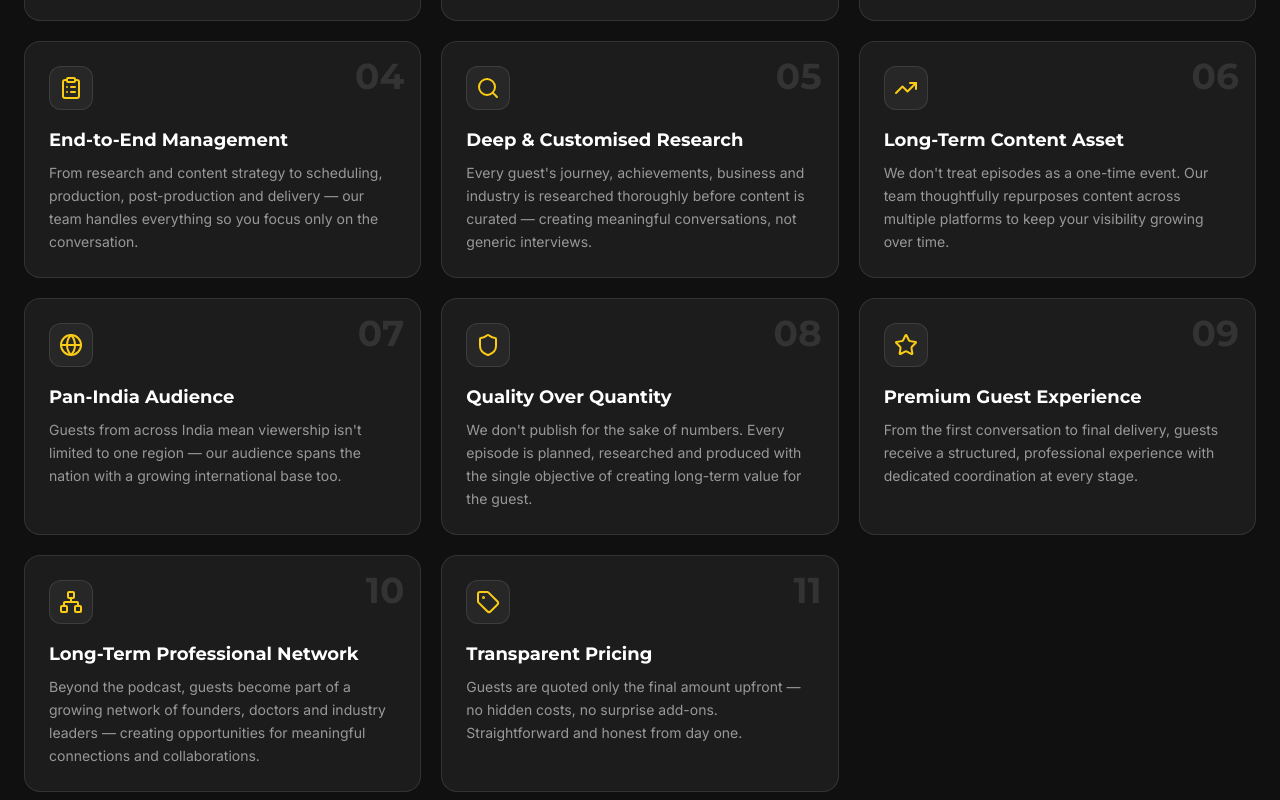
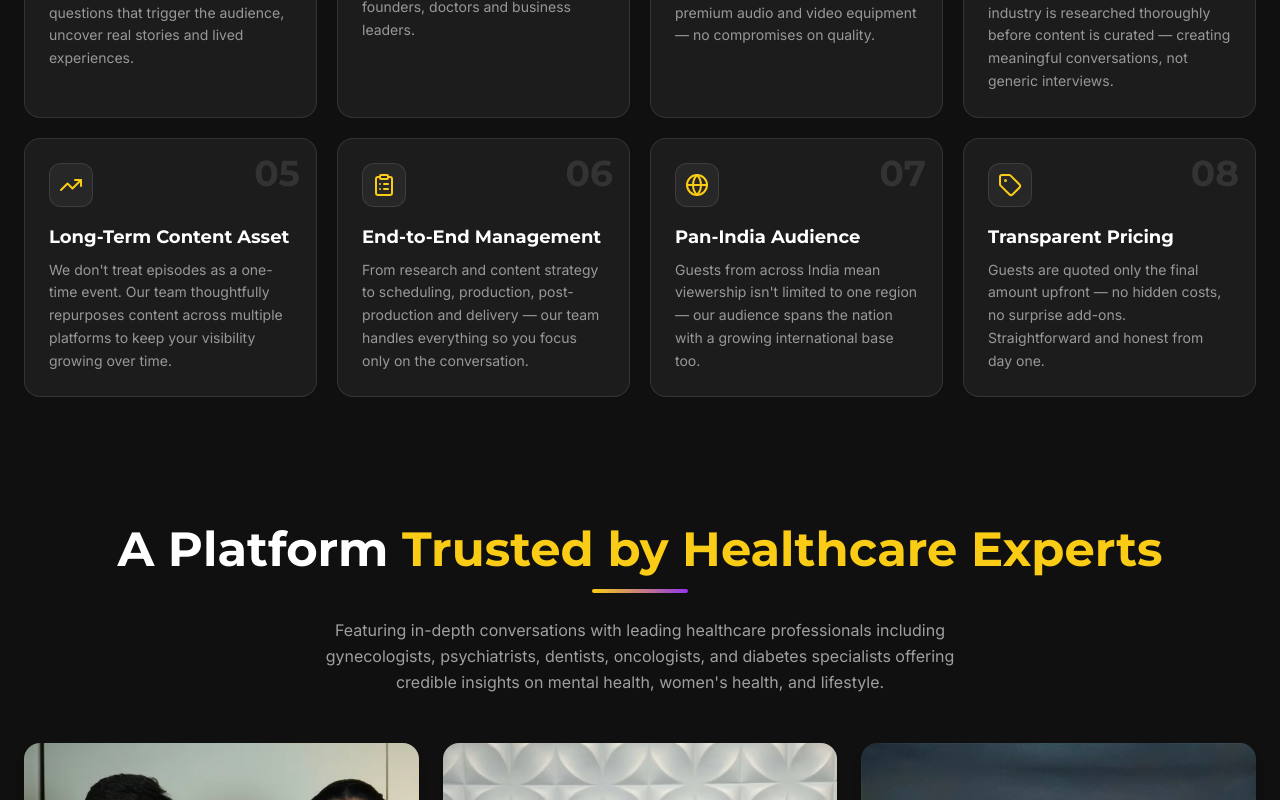
Before and after one commit to 18mca011-source/masum-gandhi-website, a Next.js app: page / in a window 1280 px wide. Shown: the part 2640-3440 px from the top of the page. Built offline with nearby package versions, Linux system fonts and the light colour scheme.

Commit message:
Trim USPs to 8, switch to 4-column grid layout

```diff
--- a/app/components/CoreOffering.tsx
+++ b/app/components/CoreOffering.tsx
@@ -1,16 +1,4 @@
-import {
-  Zap,
-  Users,
-  Video,
-  ClipboardList,
-  Search,
-  TrendingUp,
-  Globe,
-  Shield,
-  Star,
-  Network,
-  Tag,
-} from "lucide-react";
+import { Zap, Users, Video, ClipboardList, Search, TrendingUp, Globe, Tag } from "lucide-react";
 
 const usps = [
   {
@@ -32,12 +20,6 @@ const usps = [
       "We work exclusively with industry-standard studio spaces featuring premium audio and video equipment — no compromises on quality.",
   },
   {
-    icon: <ClipboardList className="w-6 h-6 text-yellow-400" />,
-    title: "End-to-End Management",
-    description:
-      "From research and content strategy to scheduling, production, post-production and delivery — our team handles everything so you focus only on the conversation.",
-  },
-  {
     icon: <Search className="w-6 h-6 text-yellow-400" />,
     title: "Deep & Customised Research",
     description:
@@ -50,28 +32,16 @@ const usps = [
       "We don't treat episodes as a one-time event. Our team thoughtfully repurposes content across multiple platforms to keep your visibility growing over time.",
   },
   {
+    icon: <ClipboardList className="w-6 h-6 text-yellow-400" />,
+    title: "End-to-End Management",
+    description:
+      "From research and content strategy to scheduling, production, post-production and delivery — our team handles everything so you focus only on the conversation.",
+  },
+  {
     icon: <Globe className="w-6 h-6 text-yellow-400" />,
     title: "Pan-India Audience",
     description:
       "Guests from across India mean viewership isn't limited to one region — our audience spans the nation with a growing international base too.",
-  },
-  {
-    icon: <Shield className="w-6 h-6 text-yellow-400" />,
-    title: "Quality Over Quantity",
-    description:
-      "We don't publish for the sake of numbers. Every episode is planned, researched and produced with the single objective of creating long-term value for the guest.",
-  },
-  {
-    icon: <Star className="w-6 h-6 text-yellow-400" />,
-    title: "Premium Guest Experience",
-    description:
-      "From the first conversation to final delivery, guests receive a structured, professional experience with dedicated coordination at every stage.",
-  },
-  {
-    icon: <Network className="w-6 h-6 text-yellow-400" />,
-    title: "Long-Term Professional Network",
-    description:
-      "Beyond the podcast, guests become part of a growing network of founders, doctors and industry leaders — creating opportunities for meaningful connections and collaborations.",
   },
   {
     icon: <Tag className="w-6 h-6 text-yellow-400" />,
@@ -99,7 +69,7 @@ export default function CoreOffering() {
         </div>
 
         {/* USP Grid */}
-        <div className="grid grid-cols-1 sm:grid-cols-2 lg:grid-cols-3 gap-4 md:gap-5">
+        <div className="grid grid-cols-1 sm:grid-cols-2 lg:grid-cols-4 gap-4 md:gap-5">
           {usps.map((usp, i) => (
             <div
               key={usp.title}
```
